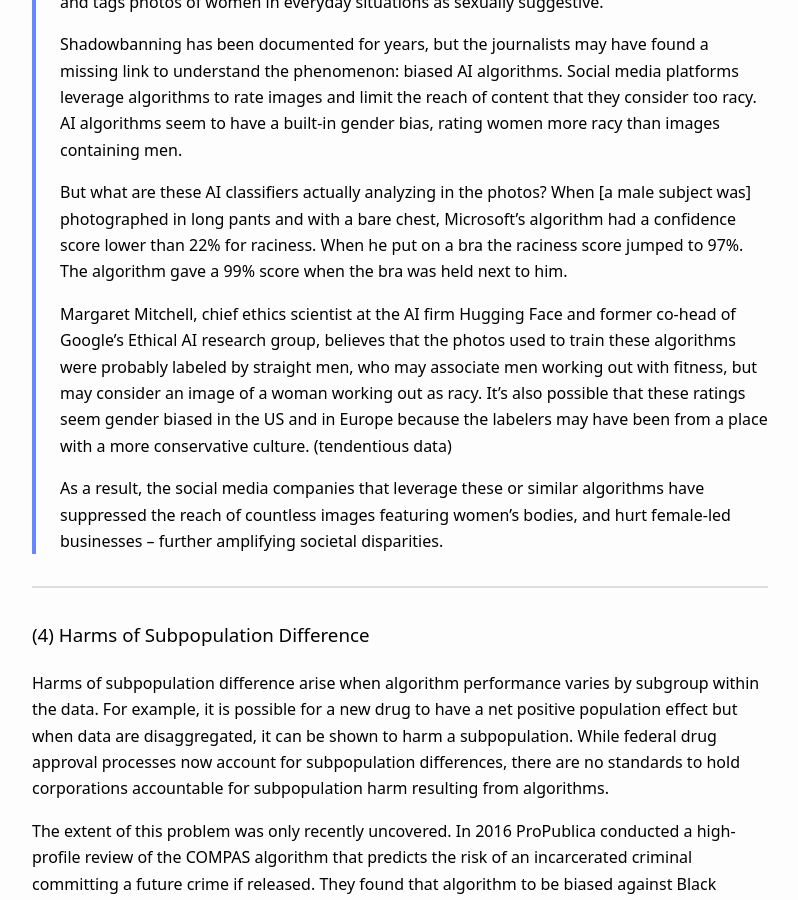
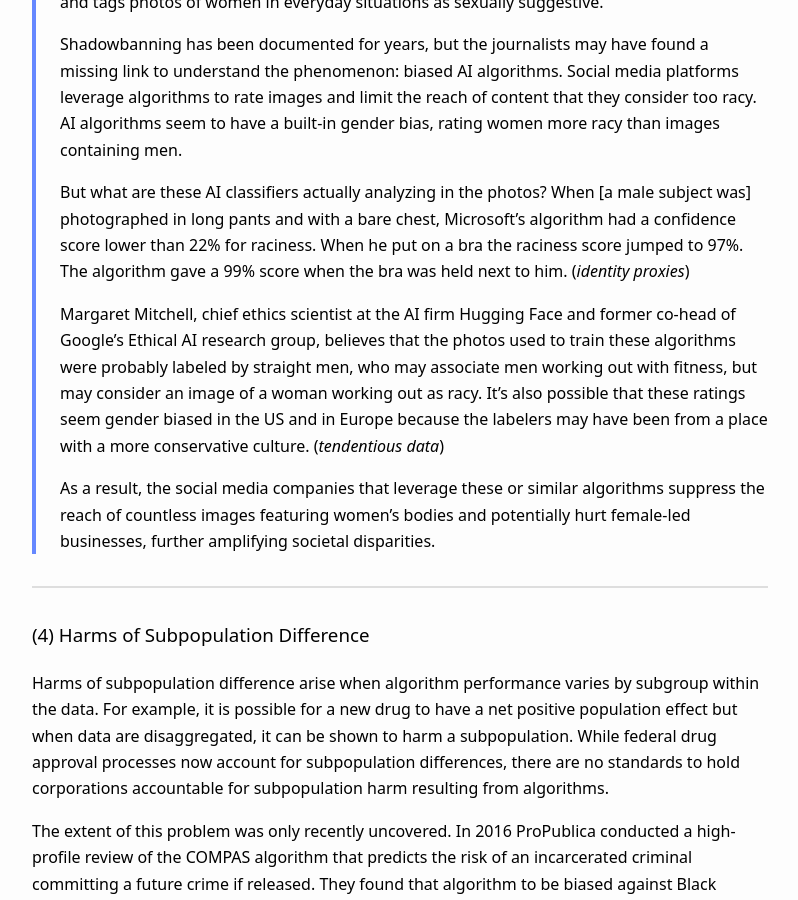
Before and after one commit to lecy/wells-dubois-protocol, a Jekyll site: the page built from index.md, in a window 1280 px wide and 900 px high, scrolled down 7044 px. Shown: the whole window, without its empty margins (240-1038 px from the left). Built offline with Jekyll 4.4.1, drawn with Linux system fonts in a browser that asks for light colours.

Commit message:
Update index.md

```diff
--- a/index.md
+++ b/index.md
@@ -120,11 +120,11 @@ These examples demonstrate how much information is unintentionally encoded in da
 >
 > Shadowbanning has been documented for years, but the journalists may have found a missing link to understand the phenomenon: biased AI algorithms. Social media platforms leverage algorithms to rate images and limit the reach of content that they consider too racy. AI algorithms seem to have a built-in gender bias, rating women more racy than images containing men.
 >
-> **But what are these AI classifiers actually analyzing in the photos? When [a male subject was] photographed in long pants and with a bare chest, Microsoft’s algorithm had a confidence score lower than 22% for raciness. When he put on a bra the raciness score jumped to 97%. The algorithm gave a 99% score when the bra was held next to him**.
+> **But what are these AI classifiers actually analyzing in the photos? When [a male subject was] photographed in long pants and with a bare chest, Microsoft’s algorithm had a confidence score lower than 22% for raciness. When he put on a bra the raciness score jumped to 97%. The algorithm gave a 99% score when the bra was held next to him**. (**_identity proxies_**)
 >
-> Margaret Mitchell, chief ethics scientist at the AI firm Hugging Face and former co-head of Google’s Ethical AI research group, believes that the photos used to train these algorithms were probably labeled by straight men, who may associate men working out with fitness, but may consider an image of a woman working out as racy. It’s also possible that these ratings seem gender biased in the US and in Europe because the labelers may have been from a place with a more conservative culture.  (**tendentious data**)
+> Margaret Mitchell, chief ethics scientist at the AI firm Hugging Face and former co-head of Google’s Ethical AI research group, believes that the photos used to train these algorithms were probably labeled by straight men, who may associate men working out with fitness, but may consider an image of a woman working out as racy. It’s also possible that these ratings seem gender biased in the US and in Europe because the labelers may have been from a place with a more conservative culture.  (**_tendentious data_**)
 >
-> As a result, the social media companies that leverage these or similar algorithms have suppressed the reach of countless images featuring women’s bodies, and hurt female-led businesses – further amplifying societal disparities.
+> As a result, the social media companies that leverage these or similar algorithms suppress the reach of countless images featuring women’s bodies and potentially hurt female-led businesses, further amplifying societal disparities.
 
 
 ------------
```
